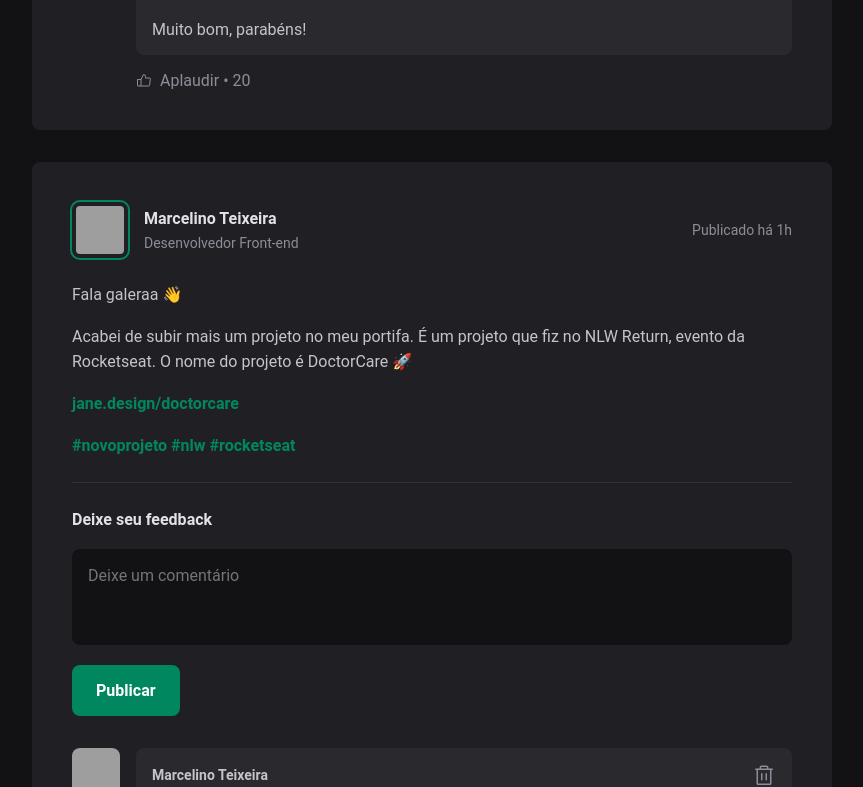
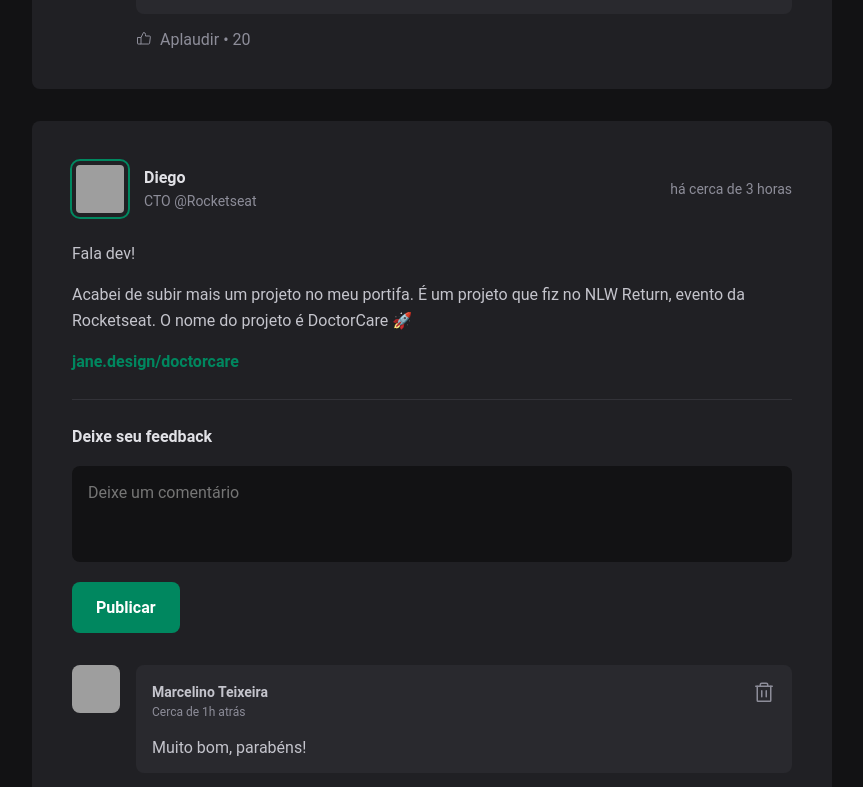
Before and after one commit to Marceometry/ignite-feed, a React app: page / in a window 1280 px wide. Shown: the part 1094-1881 px from the top of the page, without its empty margins (352-1215 px from the left). Built offline with nearby package versions, Linux system fonts and the light colour scheme; grey boxes are pictures that could not be loaded; the HTML template or start-up script is replaced by a standard one.

Commit message:
feat: create posts array

```diff
--- a/package.json
+++ b/package.json
@@ -8,6 +8,7 @@
     "preview": "vite preview"
   },
   "dependencies": {
+    "date-fns": "^2.28.0",
     "phosphor-react": "^1.4.1",
     "react": "^18.0.0",
     "react-dom": "^18.0.0"
--- a/src/App.tsx
+++ b/src/App.tsx
@@ -1,5 +1,74 @@
 import { Header, Post, Sidebar } from './components'
 import styles from './app.module.css'
+
+export type ContentModel = {
+  type: 'paragraph' | 'link'
+  content: string
+}
+
+export type AuthorModel = {
+  avatarUrl: string
+  name: string
+  role: string
+}
+
+export type PostModel = {
+  id: number
+  author: AuthorModel
+  publishedAt: Date
+  content: ContentModel[]
+}
+
+const posts: PostModel[] = [
+  {
+    id: 1,
+    publishedAt: new Date('2022-06-05 02:00:00'),
+    author: {
+      name: 'Marcelino',
+      avatarUrl: 'http://github.com/marceometry.png',
+      role: 'Front-end Developer',
+    },
+    content: [
+      {
+        type: 'paragraph',
+        content: 'Fala galeraa 👋',
+      },
+      {
+        type: 'paragraph',
+        content:
+          'Acabei de subir mais um projeto no meu portifa. É um projeto que fiz no NLW Return, evento da Rocketseat. O nome do projeto é DoctorCare 🚀',
+      },
+      {
+        type: 'link',
+        content: 'jane.design/doctorcare',
+      },
+    ],
+  },
+  {
+    id: 2,
+    publishedAt: new Date('2022-06-05 01:00:00'),
+    author: {
+      name: 'Diego',
+      avatarUrl: 'http://github.com/diego3g.png',
+      role: 'CTO @Rocketseat',
+    },
+    content: [
+      {
+        type: 'paragraph',
+        content: 'Fala dev!',
+      },
+      {
+        type: 'paragraph',
+        content:
+          'Acabei de subir mais um projeto no meu portifa. É um projeto que fiz no NLW Return, evento da Rocketseat. O nome do projeto é DoctorCare 🚀',
+      },
+      {
+        type: 'link',
+        content: 'jane.design/doctorcare',
+      },
+    ],
+  },
+]
 
 export function App() {
   return (
@@ -9,8 +78,9 @@ export function App() {
       <div className={styles.wrapper}>
         <Sidebar />
         <main>
-          <Post />
-          <Post />
+          {posts.map((post) => (
+            <Post key={post.id} post={post} />
+          ))}
         </main>
       </div>
     </>
--- a/src/components/Post/index.tsx
+++ b/src/components/Post/index.tsx
@@ -1,42 +1,55 @@
+import { format, formatDistanceToNow } from 'date-fns'
+import ptBR from 'date-fns/locale/pt-BR'
 import { Avatar, Comment } from '..'
+import { PostModel } from '../../App'
 import styles from './styles.module.css'
 
-export const Post = () => {
+type PostProps = {
+  post: PostModel
+}
+
+export const Post = ({ post }: PostProps) => {
+  const { author, publishedAt } = post
+
+  const publishedDateFormatted = format(
+    publishedAt,
+    "d 'de' LLLL 'às' HH:mm'h'",
+    { locale: ptBR }
+  )
+
+  const publishedDateRelativeToNow = formatDistanceToNow(publishedAt, {
+    locale: ptBR,
+    addSuffix: true,
+  })
+
   return (
     <article className={styles.post}>
       <header>
         <div className={styles.author}>
-          <Avatar
-            src='https://github.com/marceometry.png'
-            alt='Marcelino Teixeira'
-          />
+          <Avatar src={author.avatarUrl} alt={author.name} />
           <div className={styles.authorInfo}>
-            <strong>Marcelino Teixeira</strong>
-            <span>Desenvolvedor Front-end</span>
+            <strong>{author.name}</strong>
+            <span>{author.role}</span>
           </div>
         </div>
 
-        <time title='11 de Maio às 08:13h' dateTime='2022-06-05 08:13:30'>
-          Publicado há 1h
+        <time
+          title={publishedDateFormatted}
+          dateTime={publishedAt.toISOString()}
+        >
+          {publishedDateRelativeToNow}
         </time>
       </header>
 
       <div className={styles.content}>
-        <p>Fala galeraa 👋</p>
-
-        <p>
-          Acabei de subir mais um projeto no meu portifa. É um projeto que fiz
-          no NLW Return, evento da Rocketseat. O nome do projeto é DoctorCare 🚀
-        </p>
-
-        <p>
-          <a href=''>jane.design/doctorcare</a>
-        </p>
-
-        <p>
-          <a href=''>#novoprojeto</a> <a href=''>#nlw</a>{' '}
-          <a href=''>#rocketseat</a>
-        </p>
+        {post.content.map((line) => {
+          if (line.type === 'paragraph') return <p>{line.content}</p>
+          return (
+            <p>
+              <a href=''>{line.content}</a>
+            </p>
+          )
+        })}
       </div>
 
       <form className={styles.commentForm}>
```
Also changed, not shown: 1 other file (tests, documents, lock files or other folders).
